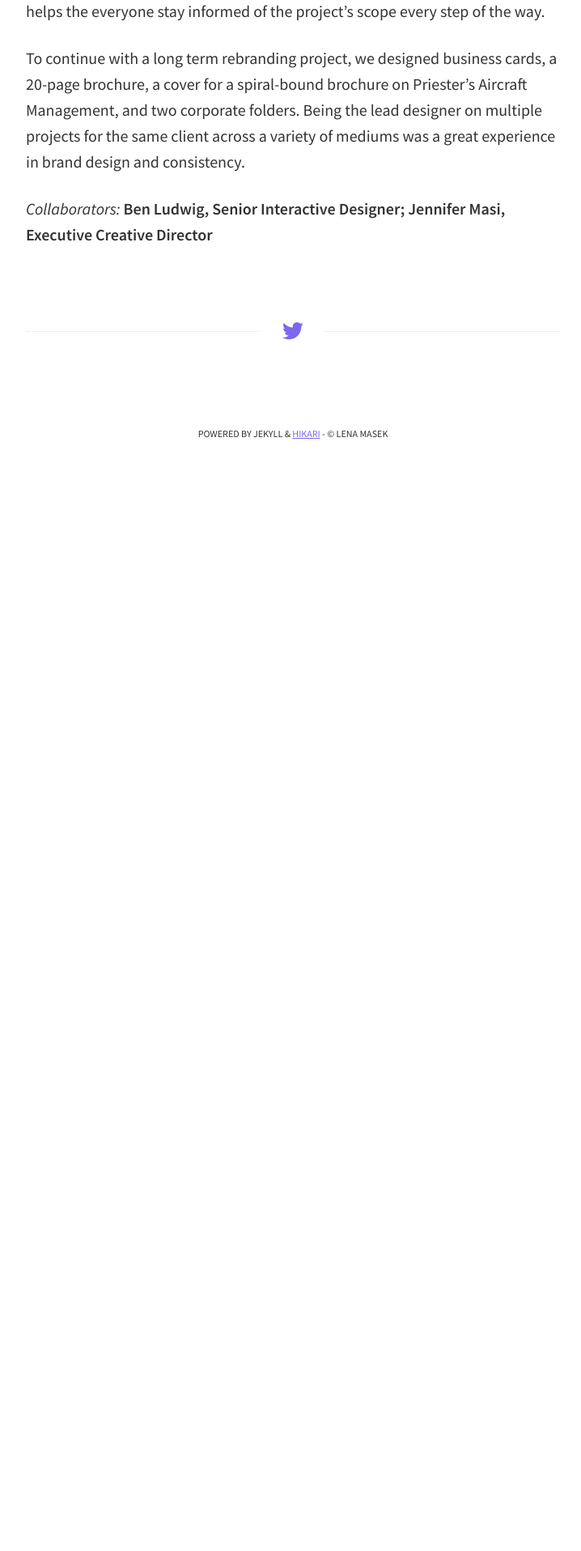
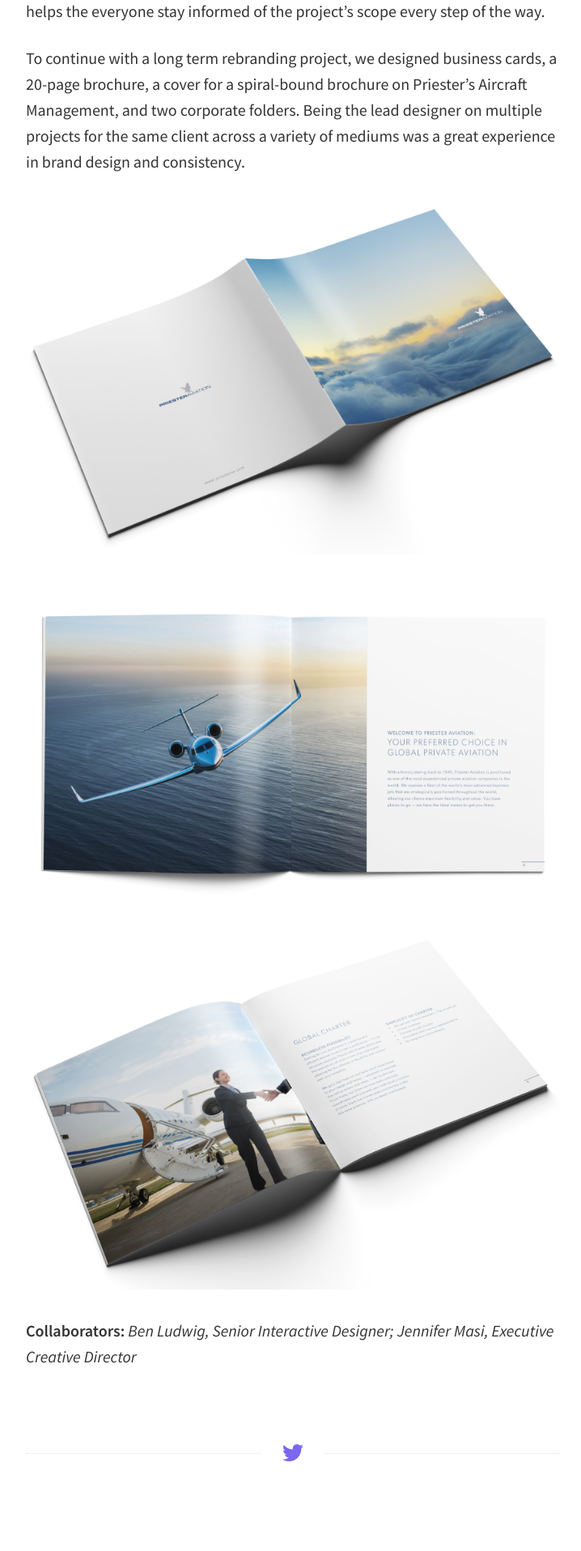
Before and after one commit to lenamasek/lenamasek.github.io, a Jekyll site: the page built from _posts/2014-01-28-priester-aviation.markdown, in a window 1280 px wide. Shown: the part 3420-5336 px from the top of the page at 81% size, without its empty margins (278-996 px from the left). Built offline with Jekyll 4.4.1, drawn with Linux system fonts in a browser that asks for light colours; before the commit the page ends 4005 px from its top, so only the background shows below that.

Commit message:
priester page update

```diff
--- a/_posts/2014-01-28-priester-aviation.markdown
+++ b/_posts/2014-01-28-priester-aviation.markdown
@@ -22,4 +22,13 @@
 
 To continue with a long term rebranding project, we designed business cards, a 20-page brochure, a cover for a spiral-bound brochure on Priester's Aircraft Management, and two corporate folders. Being the lead designer on multiple projects for the same client across a variety of mediums was a great experience in brand design and consistency.
 
-*Collaborators:* **Ben Ludwig, Senior Interactive Designer; Jennifer Masi, Executive Creative Director**
+
+<img src="{{ site.baseurl }}/assets/img/priester/Priester-Cover-Opened.jpg">
+
+<img src="{{ site.baseurl }}/assets/img/priester/Priester-Inside.jpg">
+
+<img src="{{ site.baseurl }}/assets/img/priester/Priester-Inside1.jpg">
+
+
+
+**Collaborators:** *Ben Ludwig, Senior Interactive Designer; Jennifer Masi, Executive Creative Director*
```
